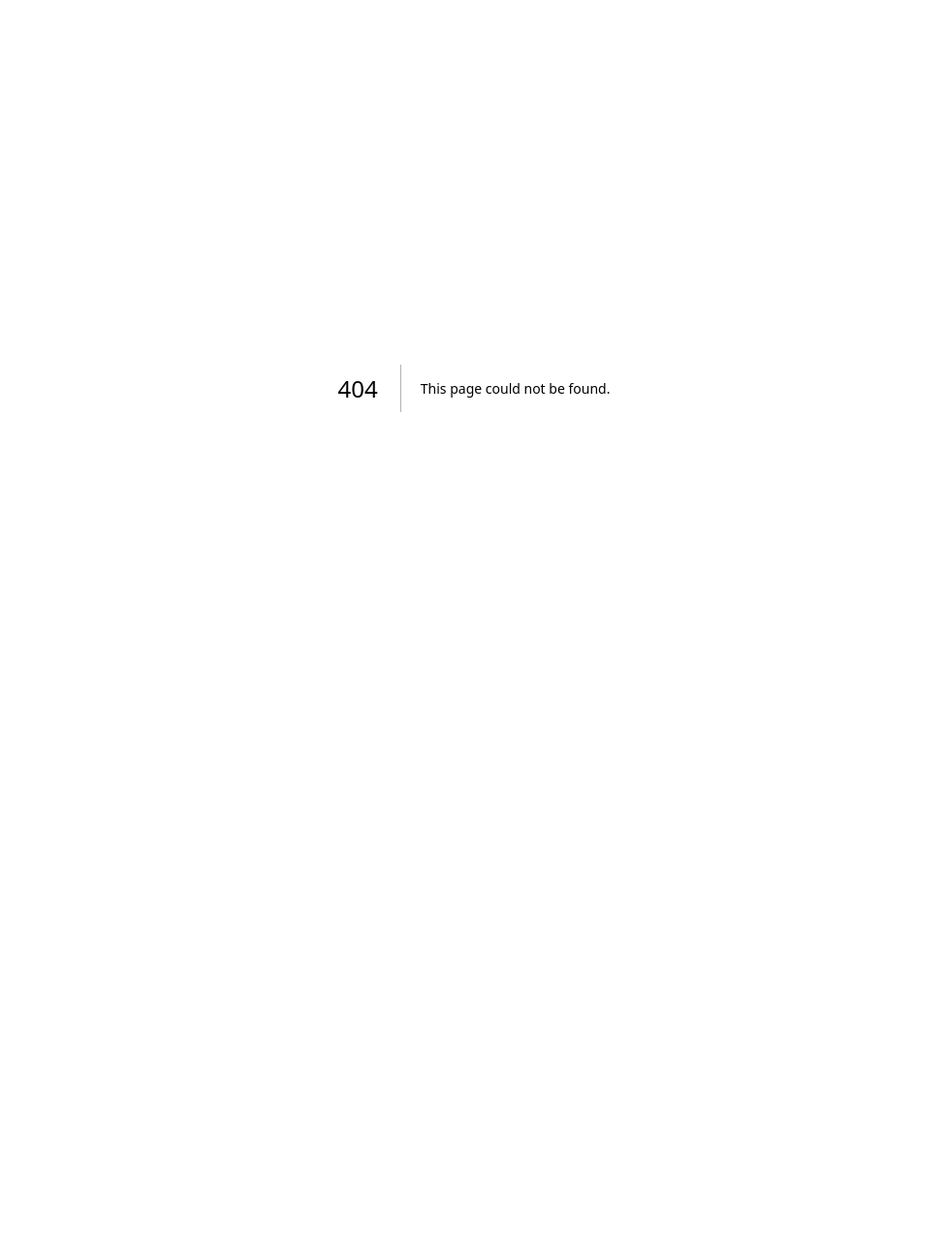
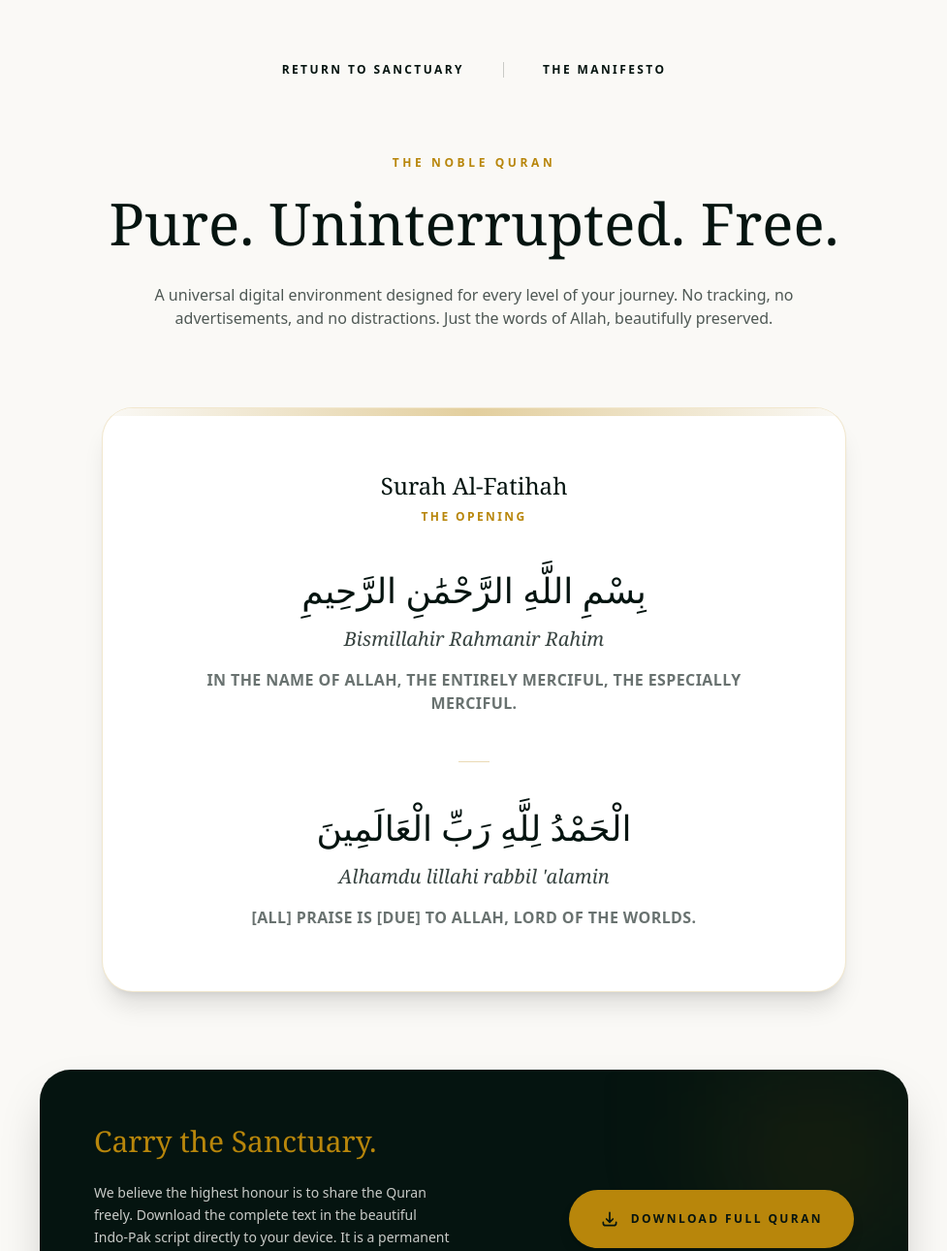
Before and after one commit to amanahco/amanah-web, a Next.js app: page /quran in a window 1280 px wide. Before the commit this address had no page. Shown: the top 1290 px of the page at 97% size, without its empty margins (151-1128 px from the left). Before the commit the page ends 800 px from the top, so only its background shows below. Built offline with nearby package versions, Linux system fonts and the light colour scheme.

Commit message:
UI: Introduced Quran Portal page featuring a beginner-friendly interface for reading and downloading the Quran. Implemented navigation, hero section, and reading examples with a focus on UK English and Islamic terminology, ensuring a distraction-free experience.

```diff
--- /dev/null
+++ b/app/quran/page.tsx
@@ -0,0 +1,104 @@
+/**
+ * UI: Amanah Web Storefront - The Quran Portal
+ * Description: A universal, beginner-friendly sanctuary for reading and downloading the Quran.
+ * Features Indo-Pak script aesthetics, pure transliteration, and a zero-tracking download.
+ * STRICT PROTOCOL APPLIED: UK English only. Pure Islamic terminology.
+ * Amanah Collective Ltd ©️ 2026
+ */
+
+import React from 'react';
+import Link from 'next/link';
+
+export default function QuranPortal() {
+  return (
+    <main className="min-h-screen bg-[#FAF9F6] flex flex-col items-center pt-16 pb-24 px-6 md:px-12 font-sans text-[#051410] overflow-x-hidden">
+
+      {/* Sanctuary Navigation */}
+      <nav className="w-full max-w-5xl flex justify-center items-center gap-10 text-[10px] md:text-xs font-bold tracking-[0.2em] mb-16 uppercase">
+        <Link href="/" className="hover:text-[#B8860B] transition-colors duration-300">Return to Sanctuary</Link>
+        <span className="w-[1px] h-4 bg-[#051410]/20"></span>
+        <Link href="/manifesto" className="hover:text-[#B8860B] transition-colors duration-300">The Manifesto</Link>
+      </nav>
+
+      {/* Hero Section */}
+      <div className="w-full max-w-4xl flex flex-col items-center text-center mb-20 mt-4">
+        <h2 className="text-[#B8860B] text-[10px] md:text-xs font-bold tracking-[0.3em] uppercase mb-6">The Noble Quran</h2>
+        <h1 className="text-4xl md:text-5xl lg:text-6xl font-serif leading-tight text-[#051410] mb-8">
+          Pure. Uninterrupted. Free.
+        </h1>
+        <p className="max-w-2xl text-sm md:text-base text-[#051410]/70 leading-loose">
+          A universal digital environment designed for every level of your journey. No tracking, no advertisements, and no distractions. Just the words of Allah, beautifully preserved.
+        </p>
+      </div>
+
+      {/* The Reading Gateway - Surah Al-Fatihah Example */}
+      <div className="w-full max-w-3xl bg-white border border-[#B8860B]/20 rounded-[2rem] shadow-xl p-10 md:p-16 mb-20 relative overflow-hidden">
+        {/* Subtle decorative background element */}
+        <div className="absolute top-0 left-0 w-full h-2 bg-gradient-to-r from-[#FAF9F6] via-[#B8860B]/40 to-[#FAF9F6]"></div>
+
+        <div className="text-center mb-12">
+           <h3 className="text-xl md:text-2xl font-serif text-[#051410] mb-2">Surah Al-Fatihah</h3>
+           <p className="text-[#B8860B] text-[10px] md:text-xs font-bold tracking-[0.2em] uppercase">The Opening</p>
+        </div>
+
+        <div className="flex flex-col gap-12 text-center">
+          {/* Verse 1 */}
+          <div className="flex flex-col gap-4">
+             {/* Note: This assumes a standard font, but you will link your Indo-Pak web font here later */}
+             <p className="text-3xl md:text-4xl font-serif text-[#051410] leading-relaxed" dir="rtl">
+               بِسْمِ اللَّهِ الرَّحْمَٰنِ الرَّحِيمِ
+             </p>
+             <p className="text-[#051410]/80 font-serif italic text-lg md:text-xl">
+               Bismillahir Rahmanir Rahim
+             </p>
+             <p className="text-sm md:text-base text-[#051410]/60 uppercase tracking-wide text-[10px] font-bold">
+               In the name of Allah, the Entirely Merciful, the Especially Merciful.
+             </p>
+          </div>
+
+          <div className="w-8 h-[1px] bg-[#B8860B]/30 mx-auto"></div>
+
+          {/* Verse 2 */}
+          <div className="flex flex-col gap-4">
+             <p className="text-3xl md:text-4xl font-serif text-[#051410] leading-relaxed" dir="rtl">
+               الْحَمْدُ لِلَّهِ رَبِّ الْعَالَمِينَ
+             </p>
+             <p className="text-[#051410]/80 font-serif italic text-lg md:text-xl">
+               Alhamdu lillahi rabbil 'alamin
+             </p>
+             <p className="text-sm md:text-base text-[#051410]/60 uppercase tracking-wide text-[10px] font-bold">
+               [All] praise is [due] to Allah, Lord of the worlds.
+             </p>
+          </div>
+        </div>
+      </div>
+
+      {/* The Download Section (The Noble Gift) */}
+      <div className="w-full max-w-4xl grid grid-cols-1 md:grid-cols-2 gap-12 items-center bg-[#051410] rounded-[2rem] p-10 md:p-14 shadow-2xl relative overflow-hidden">
+         <div className="absolute top-0 right-0 w-48 h-48 bg-[#B8860B]/10 rounded-bl-[100px] blur-3xl"></div>
+
+         <div className="relative z-10 flex flex-col gap-6 text-left">
+           <h3 className="text-3xl font-serif text-[#B8860B]">Carry the Sanctuary.</h3>
+           <p className="text-[#FAF9F6]/80 text-sm leading-relaxed">
+             We believe the highest honour is to share the Quran freely. Download the complete text in the beautiful Indo-Pak script directly to your device. It is a permanent gift from Amanah, ensuring you have access to the words of Allah wherever you go, completely free of surveillance.
+           </p>
+         </div>
+
+         <div className="relative z-10 flex justify-center md:justify-end">
+           <a href="#" className="inline-flex items-center justify-center gap-3 bg-[#B8860B] text-[#051410] py-5 px-8 rounded-full text-[10px] md:text-xs font-bold tracking-[0.2em] uppercase hover:bg-[#FAF9F6] transition-all duration-300 shadow-lg hover:shadow-xl w-full md:w-auto text-center">
+             <svg className="w-5 h-5" fill="none" stroke="currentColor" viewBox="0 0 24 24"><path strokeLinecap="round" strokeLinejoin="round" strokeWidth="2" d="M4 16v1a3 3 0 003 3h10a3 3 0 003-3v-1m-4-4l-4 4m0 0l-4-4m4 4V4"></path></svg>
+             Download Full Quran
+           </a>
+         </div>
+      </div>
+
+      {/* Official Footer */}
+      <footer className="mt-24 text-center border-t border-[#051410]/10 w-full max-w-5xl pt-10">
+        <p className="text-[10px] font-bold tracking-[0.3em] text-[#051410]/40 uppercase">
+          Amanah Collective Ltd ©️ 2026
+        </p>
+      </footer>
+
+    </main>
+  );
+}
```
